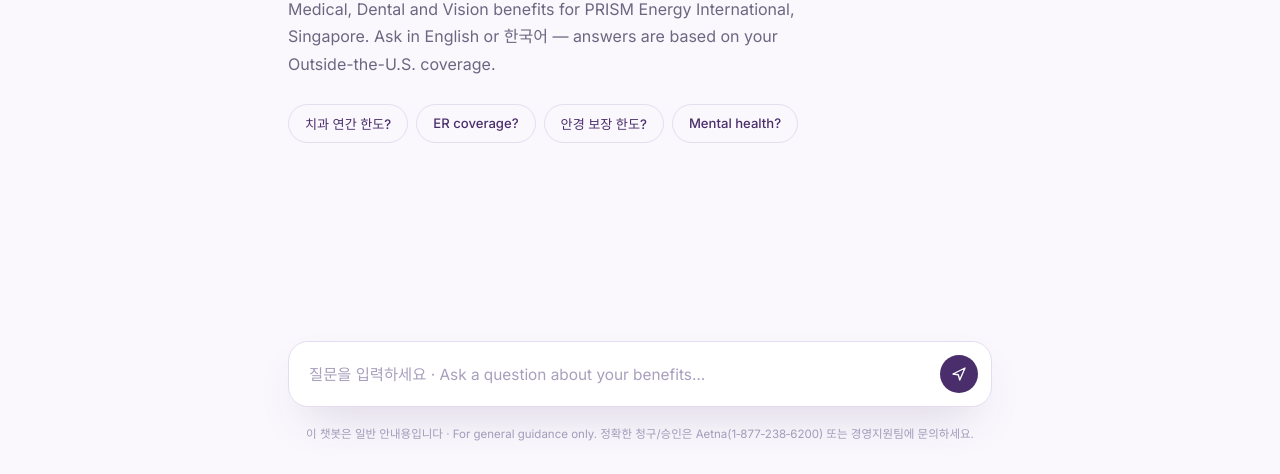
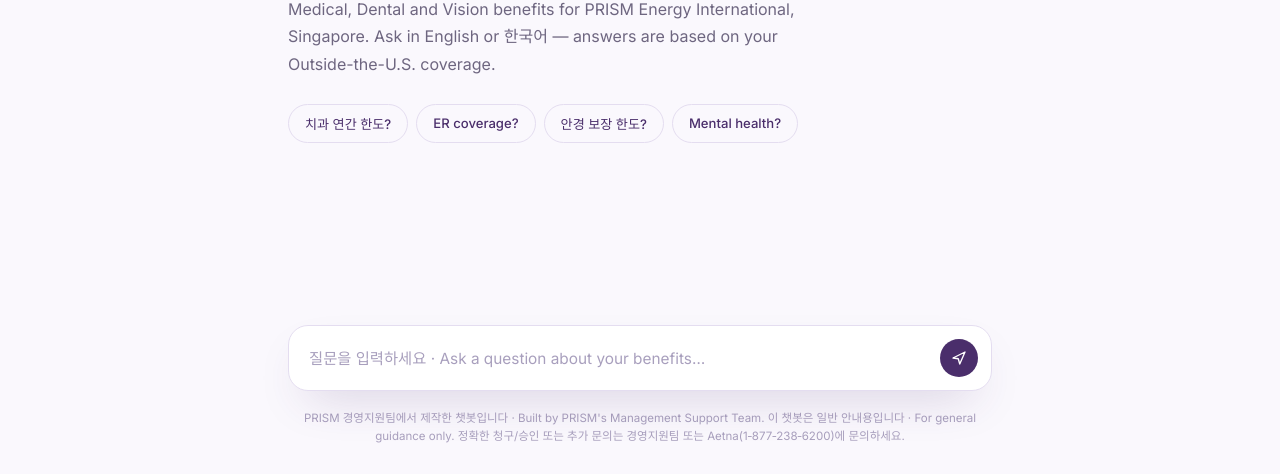
Before and after one commit to prismenergy0505/Aetna-insurance-chatbot, a website: page index.html in a window 1280 px wide. Shown: the part 329-803 px from the top of the page. Drawn offline with nearby package versions, Linux system fonts and the light colour scheme.

Commit message:
Update index.html

```diff
--- a/index.html
+++ b/index.html
@@ -69,7 +69,7 @@
     </form>
 
     <p class="disclaimer">
-      이 챗봇은 일반 안내용입니다 · For general guidance only. 정확한 청구/승인은 Aetna(1‑877‑238‑6200) 또는 경영지원팀에 문의하세요.
+      PRISM 경영지원팀에서 제작한 챗봇입니다 · Built by PRISM's Management Support Team. 이 챗봇은 일반 안내용입니다 · For general guidance only. 정확한 청구/승인 또는 추가 문의는 경영지원팀 또는 Aetna(1‑877‑238‑6200)에 문의하세요.
     </p>
 
   </main>
```
